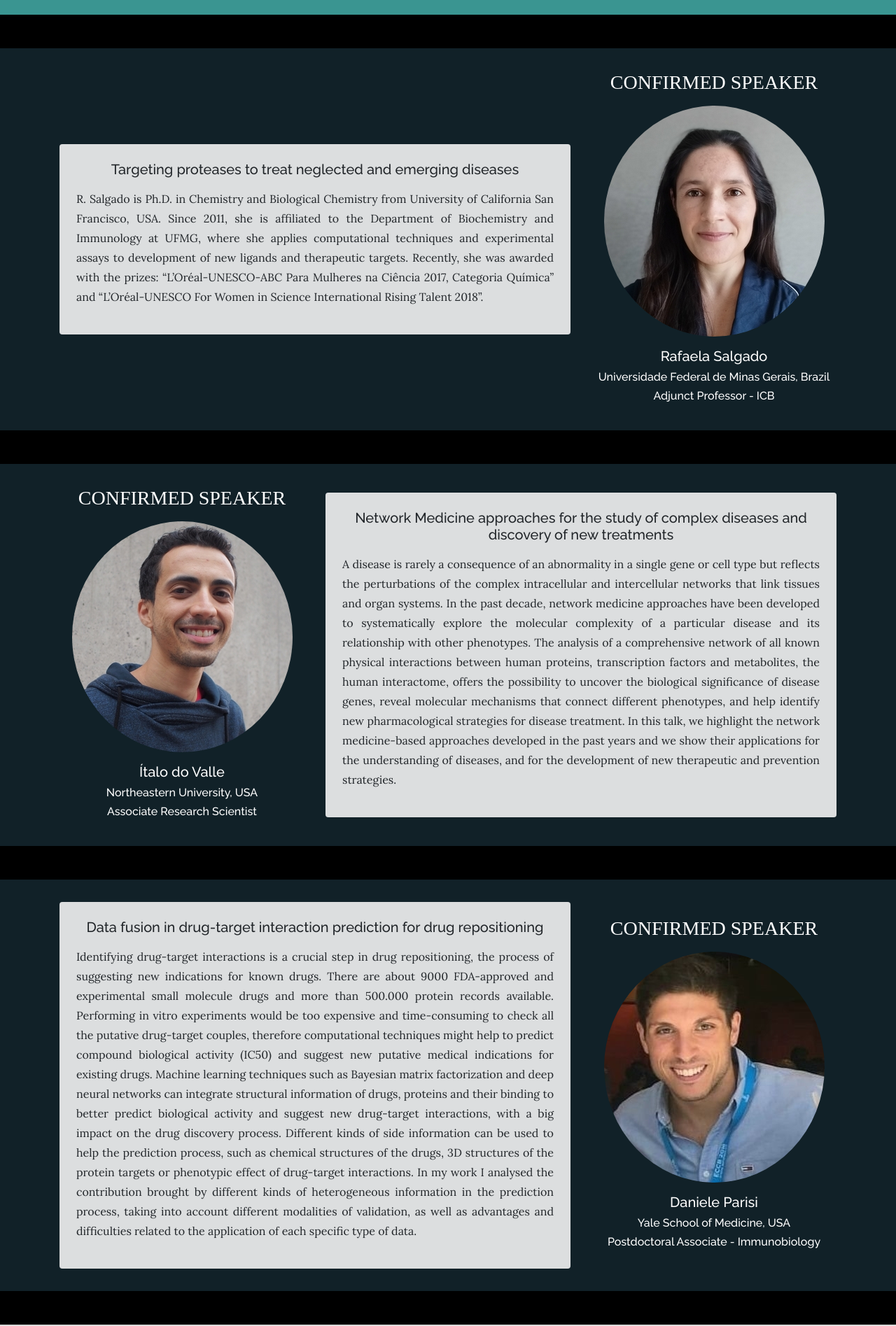
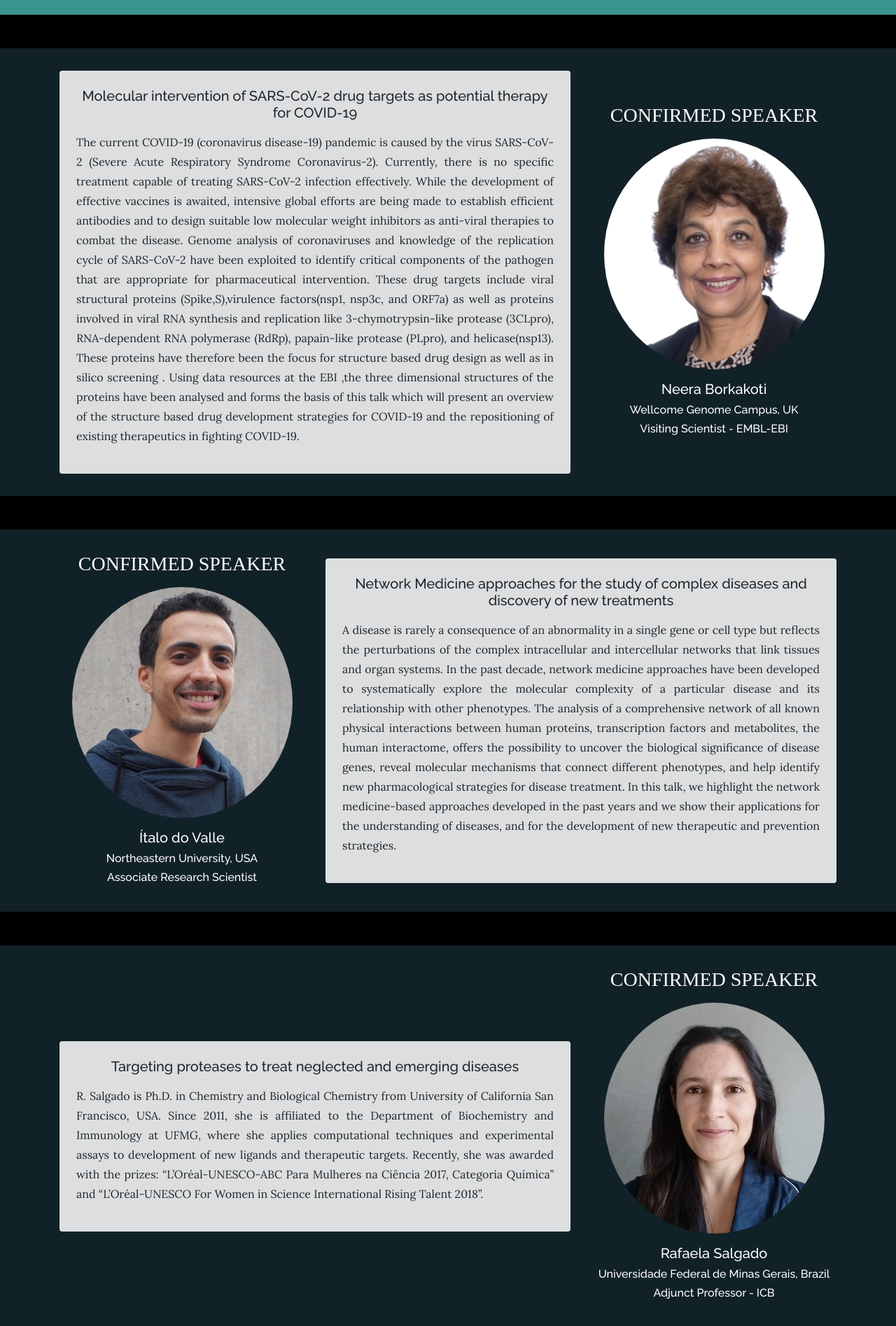
Before and after one commit to sig-drugdesign2020/sig-drugdesign2020.github.io, a website: page program.html in a window 1280 px wide. Shown: the part 345-2240 px from the top of the page at 70% size. Drawn offline with Linux system fonts and the light colour scheme; a web font is replaced by a local one.

Commit message:
added neera

```diff
--- a/program.html
+++ b/program.html
@@ -75,20 +75,22 @@
           <div class="p-0 m-0" style="text-align:center">
             <h3 class="text-center text-white keynote">CONFIRMED SPEAKER</h3>
             <p></p>
-            <a href="img/salgado.png" target="_blank">
-            <img class="img-fluid rounded-circle" src="img/rafaela.jpg" alt="">
+            <a href="img/borkakoti.png" target="_blank">
+            <img class="img-fluid rounded-circle" src="img/neera.jpg" alt="">
             </a>
             <p></p>
-            <h5 class="text-center text-white">Rafaela Salgado</h5>
-            <h6 class="text-center text-white">Universidade Federal de Minas Gerais, Brazil</h6>
-            <h6 class="text-center text-white">Adjunct Professor - ICB</h6>
+            <h5 class="text-center text-white">Neera Borkakoti</h5>
+            <h6 class="text-center text-white">Wellcome Genome Campus, UK</h6>
+            <h6 class="text-center text-white">Visiting Scientist - EMBL-EBI</h6>
           </div>
         </div>
         <div class="col-lg-8 order-lg-1">
           <div class="bg-faded p-4 intro-text ml-auto rounded">
-            <h5 class="text-center bold">Targeting proteases to treat neglected and emerging diseases</h5>
+            <h5 class="text-center bold"> Molecular intervention of SARS-CoV-2 drug targets as potential therapy for COVID-19</h5>
             <p></p>
-            <p class="mb-3" align="justify"> R. Salgado is Ph.D. in Chemistry and Biological Chemistry from University of California San Francisco, USA. Since 2011, she is affiliated to the Department of Biochemistry and Immunology at UFMG, where she applies computational techniques and experimental assays to development of new ligands and therapeutic targets. Recently, she was awarded with the prizes: “L’Oréal-UNESCO-ABC Para Mulheres na Ciência 2017, Categoria Química” and “L’Oréal-UNESCO For Women in Science International Rising Talent 2018”.
+            <p class="mb-3" align="justify"> The current COVID-19 (coronavirus disease-19) pandemic is caused by the virus SARS-CoV-2 (Severe Acute Respiratory Syndrome Coronavirus-2). Currently, there is no specific treatment capable of treating SARS-CoV-2 infection effectively. While the development of
+effective vaccines is awaited, intensive global efforts are being made to establish efficient antibodies and to design suitable low molecular weight inhibitors as anti-viral therapies to combat the disease. Genome analysis of coronaviruses and knowledge of the replication cycle of SARS-CoV-2 have been exploited to identify critical components of the pathogen that are appropriate for pharmaceutical intervention. These drug targets include viral structural
+proteins (Spike,S),virulence factors(nsp1, nsp3c, and ORF7a) as well as proteins involved in viral RNA synthesis and replication like 3-chymotrypsin-like protease (3CLpro), RNA-dependent RNA polymerase (RdRp), papain-like protease (PLpro), and helicase(nsp13). These proteins have therefore been the focus for structure based drug design as well as in silico screening . Using data resources at the EBI ,the three dimensional structures of the proteins have been analysed and forms the basis of this talk which will present an overview of the structure based drug development strategies for COVID-19 and the repositioning of existing therapeutics in fighting COVID-19.
             </p>
           </div>
         </div>
@@ -125,9 +127,37 @@
   </section>
 
   <section class="page-section cta">
+    <div class="container">
+      <div class="row align-items-center">
+        <div class="col-lg-4 order-lg-2">
+          <div class="p-0 m-0" style="text-align:center">
+            <h3 class="text-center text-white keynote">CONFIRMED SPEAKER</h3>
+            <p></p>
+            <a href="img/salgado.png" target="_blank">
+            <img class="img-fluid rounded-circle" src="img/rafaela.jpg" alt="">
+            </a>
+            <p></p>
+            <h5 class="text-center text-white">Rafaela Salgado</h5>
+            <h6 class="text-center text-white">Universidade Federal de Minas Gerais, Brazil</h6>
+            <h6 class="text-center text-white">Adjunct Professor - ICB</h6>
+          </div>
+        </div>
+        <div class="col-lg-8 order-lg-1">
+          <div class="bg-faded p-4 intro-text ml-auto rounded">
+            <h5 class="text-center bold">Targeting proteases to treat neglected and emerging diseases</h5>
+            <p></p>
+            <p class="mb-3" align="justify"> R. Salgado is Ph.D. in Chemistry and Biological Chemistry from University of California San Francisco, USA. Since 2011, she is affiliated to the Department of Biochemistry and Immunology at UFMG, where she applies computational techniques and experimental assays to development of new ligands and therapeutic targets. Recently, she was awarded with the prizes: “L’Oréal-UNESCO-ABC Para Mulheres na Ciência 2017, Categoria Química” and “L’Oréal-UNESCO For Women in Science International Rising Talent 2018”.
+            </p>
+          </div>
+        </div>
+      </div>
+    </div>
+  </section>
+
+  <section class="page-section cta">
 		<div class="container">
 			<div class="row align-items-center">
-				<div class="col-lg-4 order-lg-2">
+				<div class="col-lg-4 order-lg-1">
 					<div class="p-0 m-0" style="text-align:center">
             <h3 class="text-center text-white keynote">CONFIRMED SPEAKER</h3>
             <p></p>
@@ -140,7 +170,7 @@
             <h6 class="text-center text-white">Postdoctoral Associate - Immunobiology</h6>
 					</div>
 				</div>
-				<div class="col-lg-8 order-lg-1">
+				<div class="col-lg-8 order-lg-2">
 					<div class="bg-faded p-4 intro-text ml-auto rounded">
             <h5 class="text-center bold">Data fusion in drug-target interaction prediction for drug repositioning</h5>
             <p></p>
```
Also changed, not shown: img/borkakoti.png (added), img/neera.jpg (added).
